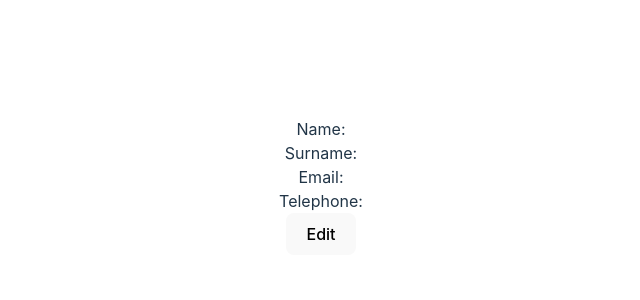
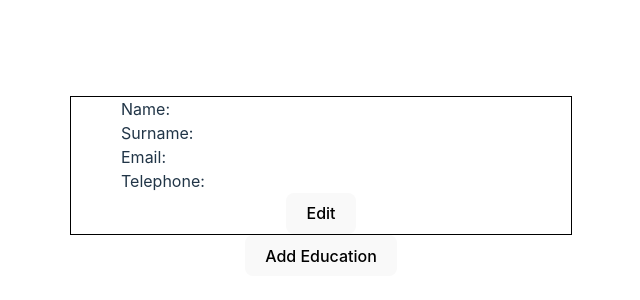
Before and after one commit to Toitw/cv, a React (Vite) app: page / in a window 1280 px wide. Shown: the part 214-514 px from the top of the page, without its empty margins (319-959 px from the left). Built offline with nearby package versions, Linux system fonts and the light colour scheme.

Commit message:
Add Education component to App.jsx

```diff
--- a/src/App.jsx
+++ b/src/App.jsx
@@ -1,8 +1,7 @@
 import { useState } from 'react'
-import reactLogo from './assets/react.svg'
-import viteLogo from '/vite.svg'
 import './App.css'
 import GeneralInfo from './components/GeneralInfo'
+import Education from './components/Education'
 
 function App() {
   const [count, setCount] = useState(0)
@@ -10,6 +9,7 @@ function App() {
   return (
     <>
       <GeneralInfo />
+      <Education />
     </>
   )
 }
--- /dev/null
+++ b/src/components/Education.jsx
@@ -0,0 +1,86 @@
+import React, { useState } from 'react';
+
+const Education = () => {
+  const [educations, setEducations] = useState([]); // Replace with your actual data
+  const [editingIndex, setEditingIndex] = useState(null);
+  const [editingEntry, setEditingEntry] = useState({ degree: '', school: '', year: '' });
+
+  const handleAddEducation = () => {
+    // Create a new education entry
+    const newEducation = {
+      degree: '',
+      school: '',
+      year: '',
+    };
+
+    // Add the new education entry to the list
+    setEducations([...educations, newEducation]);
+  };
+
+  const handleEditEducation = (index) => {
+    // Set the editing index and entry
+    setEditingIndex(index);
+    setEditingEntry(educations[index]);
+  };
+
+  const handleUpdateEducation = (e) => {
+    e.preventDefault();
+
+    // Update the education entry
+    const updatedEducations = [...educations];
+    updatedEducations[editingIndex] = editingEntry;
+    setEducations(updatedEducations);
+
+    // Clear the editing index and entry
+    setEditingIndex(null);
+    setEditingEntry({ degree: '', school: '', year: '' });
+  };
+
+  const handleCancelEditing = () => {
+    // Clear the editing index and entry
+    setEditingIndex(null);
+    setEditingEntry({ degree: '', school: '', year: '' });
+  };
+
+  const handleInputChange = (e) => {
+    // Update the editing entry
+    setEditingEntry({ ...editingEntry, [e.target.name]: e.target.value });
+  };
+
+  const handleDeleteEducation = (index) => {
+    // Remove the education entry at the given index
+    const updatedEducations = [...educations];
+    updatedEducations.splice(index, 1);
+    setEducations(updatedEducations);
+  };
+
+  return (
+    <div>
+      {educations.map((education, index) => (
+        <div key={index}>
+          <h2>Degree: {education.degree}</h2>
+          <p>School: {education.school}</p>
+          <p>Year: {education.year}</p>
+          <button onClick={() => handleEditEducation(index)}>Edit</button>
+            <button onClick={() => handleDeleteEducation(index)}>Delete</button>
+        </div>
+      ))}
+      <button onClick={handleAddEducation}>Add Education</button>
+      {editingIndex !== null && (
+        <form onSubmit={handleUpdateEducation}>
+        <h2>Edit Education</h2>
+        <label htmlFor="degree">Degree</label>
+        <input id="degree" name="degree" value={editingEntry.degree} onChange={handleInputChange} />
+        <label htmlFor="school">School</label>
+        <input id="school" name="school" value={editingEntry.school} onChange={handleInputChange} />
+        <label htmlFor="year">Year</label>
+        <input id="year" name="year" value={editingEntry.year} onChange={handleInputChange} />
+        <button type="submit">Update Education</button>
+        <button type="button" onClick={handleCancelEditing}>Cancel</button>
+      </form>
+      )}
+    </div>
+  );
+};
+
+export default Education;
--- a/src/components/GeneralInfo.jsx
+++ b/src/components/GeneralInfo.jsx
@@ -32,12 +32,14 @@ function GeneralInfo() {
     };
 
     return (
-        <div>
-            <form className='general-info-form'>
-                <FieldOrText label="Name" name="name" type="text" value={info.name} onChange={handleInputChange} editing={editing} />
-                <FieldOrText label="Surname" name="surname" type="text" value={info.surname} onChange={handleInputChange} editing={editing} />
-                <FieldOrText label="Email" name="email" type="email" value={info.email} onChange={handleInputChange} editing={editing} />
-                <FieldOrText label="Telephone" name="telephone" type="tel" value={info.telephone} onChange={handleInputChange} editing={editing} />
+        <div className='general-info-container'>
+            <form>
+                <div className='general-info-input-container'>
+                    <FieldOrText label="Name" name="name" type="text" value={info.name} onChange={handleInputChange} editing={editing} />
+                    <FieldOrText label="Surname" name="surname" type="text" value={info.surname} onChange={handleInputChange} editing={editing} />
+                    <FieldOrText label="Email" name="email" type="email" value={info.email} onChange={handleInputChange} editing={editing} />
+                    <FieldOrText label="Telephone" name="telephone" type="tel" value={info.telephone} onChange={handleInputChange} editing={editing} />
+                </div>
                 <button type="button" onClick={toggleEdit}>{editing ? 'Save' : 'Edit'}</button>
             </form>
         </div>
--- a/src/styles/GeneralInfo.css
+++ b/src/styles/GeneralInfo.css
@@ -1,3 +1,12 @@
+.general-info-container {
+    display: flex;
+    flex-direction: column;
+    justify-content: center;
+    align-items: center;
+    width: 500px;
+    border: 1px solid black;
+}
+
 form {
   display: flex;
   flex-direction: column;
@@ -5,3 +14,12 @@ form {
   align-items: center;
   width: 100%;
 }
+
+.general-info-input-container {
+    display: flex;
+    flex-direction: column;
+    justify-content: center;
+    align-items: flex-start;
+    width: 80%;
+    margin: 0 auto;
+}
```
